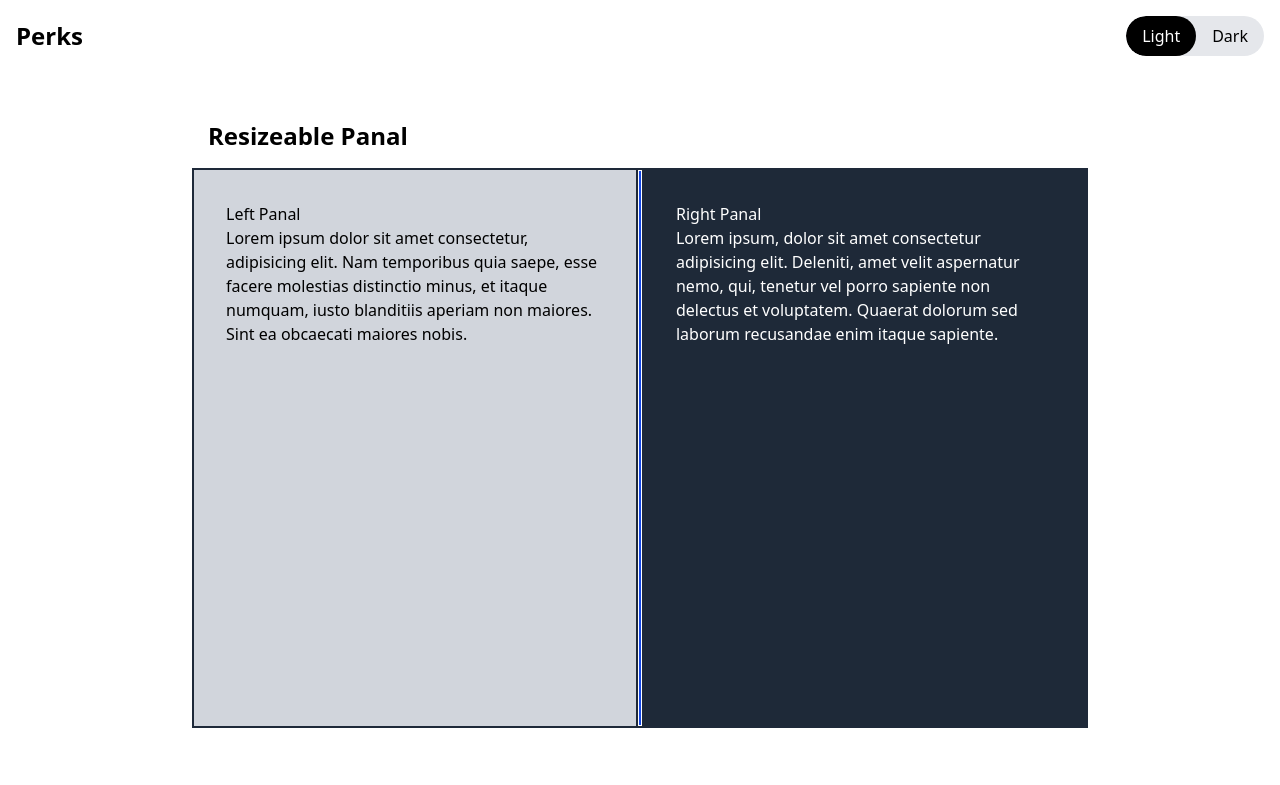
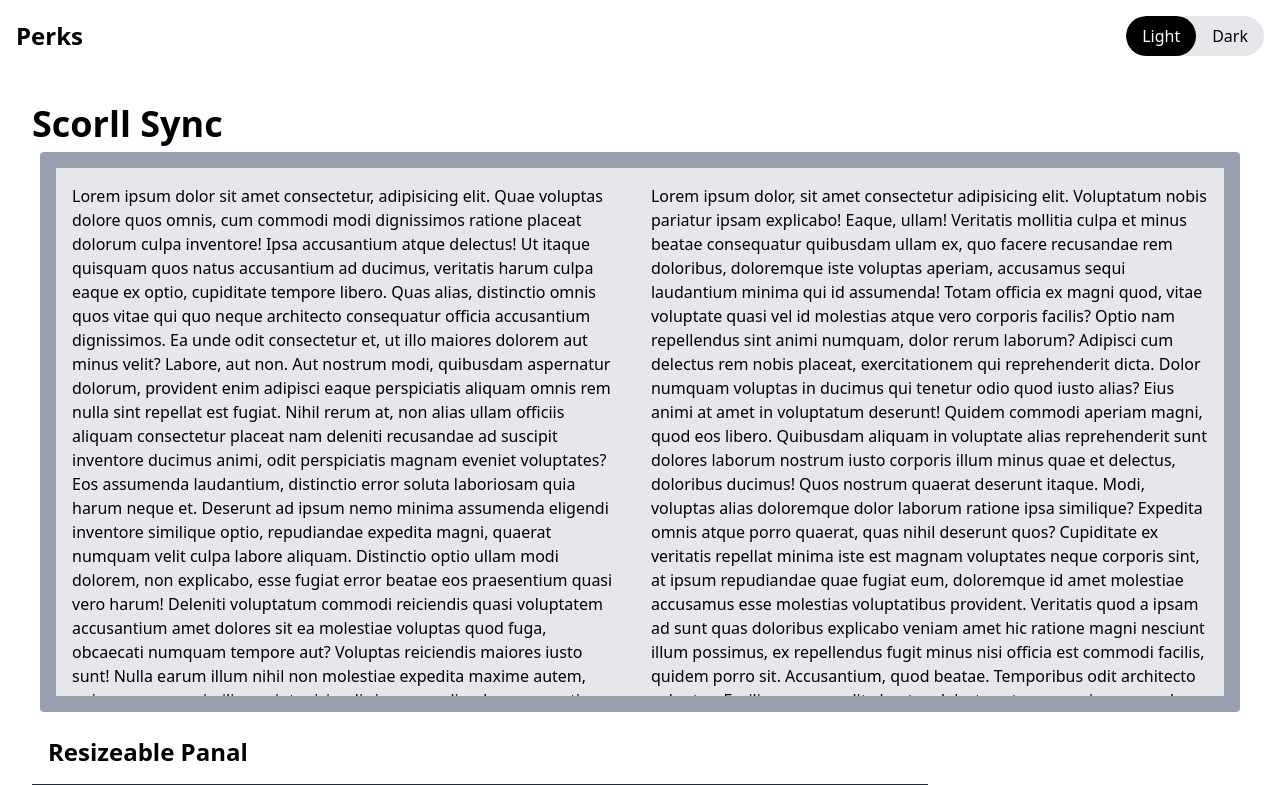
Before and after one commit to omkardalu/perks, a Next.js app: page /perks in a window 1280 px wide. Shown: the top 785 px of the page. Built offline with nearby package versions, Linux system fonts and the light colour scheme.

Commit message:
add scroll sync perk

```diff
--- a/app/perks/page.jsx
+++ b/app/perks/page.jsx
@@ -1,12 +1,14 @@
 import TabSyncHome from "@/components/ui/tabSync/home/TabSyncHome";
 import ResizeablePanal from "@/components/ui/Resizeable/ResizeablePanal";
 import Link from "next/link";
+import ScrollSync from "@/components/ui/scrollSync/ScrollSync";
 
 const Perks = () => {
   return (
     <div className=" dark:bg-black dark:text-white p-4 min-h-[92vh]">
       <section className="p-4 flex felx-col items-center justify-center min-h-full">
         <div>
+          <ScrollSync/>
           <ResizeablePanal />
           <Link href="/perks/tabsync">
             <TabSyncHome />
--- /dev/null
+++ b/components/ui/scrollSync/ScrollSync.jsx
@@ -0,0 +1,18 @@
+"use client";
+import { useState } from "react";
+import TabOne from "./TabOne.jsx";
+import TabTwo from "./TabTwo.jsx";
+const ScrollSync = () => {
+  const [currentScrollTop, setcurrentScrollTop] = useState();
+
+  return (<div>
+    <h1 className="font-black text-4xl">Scorll Sync</h1>
+    <section className="bg-gray-400 flex  p-4 h-[70vh] rounded m-2">
+      <TabOne currentScrollTop={currentScrollTop} setcurrentScrollTop={setcurrentScrollTop}/>
+      <TabTwo currentScrollTop={currentScrollTop} setcurrentScrollTop={setcurrentScrollTop}/>
+    </section>
+  </div>
+  );
+};
+
+export default ScrollSync;
--- /dev/null
+++ b/components/ui/scrollSync/TabOne.jsx
@@ -0,0 +1,79 @@
+"use client";
+
+import { useEffect, useRef } from "react";
+
+const TabOne = ({ currentScrollTop, setcurrentScrollTop }) => {
+  const containerRef = useRef();
+
+  useEffect(() => {
+    containerRef.current.scrollTop = currentScrollTop;
+  }, [currentScrollTop]);
+
+  const handleScroll = (e) => {
+    setcurrentScrollTop(e.target.scrollTop);
+  };
+
+  return (
+    <div
+      className="p-4 overflow-y-scroll bg-gray-200"
+      ref={containerRef}
+      onScroll={handleScroll}
+    >
+      Lorem ipsum dolor sit amet consectetur, adipisicing elit. Quae voluptas
+      dolore quos omnis, cum commodi modi dignissimos ratione placeat dolorum
+      culpa inventore! Ipsa accusantium atque delectus! Ut itaque quisquam quos
+      natus accusantium ad ducimus, veritatis harum culpa eaque ex optio,
+      cupiditate tempore libero. Quas alias, distinctio omnis quos vitae qui quo
+      neque architecto consequatur officia accusantium dignissimos. Ea unde odit
+      consectetur et, ut illo maiores dolorem aut minus velit? Labore, aut non.
+      Aut nostrum modi, quibusdam aspernatur dolorum, provident enim adipisci
+      eaque perspiciatis aliquam omnis rem nulla sint repellat est fugiat. Nihil
+      rerum at, non alias ullam officiis aliquam consectetur placeat nam
+      deleniti recusandae ad suscipit inventore ducimus animi, odit perspiciatis
+      magnam eveniet voluptates? Eos assumenda laudantium, distinctio error
+      soluta laboriosam quia harum neque et. Deserunt ad ipsum nemo minima
+      assumenda eligendi inventore similique optio, repudiandae expedita magni,
+      quaerat numquam velit culpa labore aliquam. Distinctio optio ullam modi
+      dolorem, non explicabo, esse fugiat error beatae eos praesentium quasi
+      vero harum! Deleniti voluptatum commodi reiciendis quasi voluptatem
+      accusantium amet dolores sit ea molestiae voluptas quod fuga, obcaecati
+      numquam tempore aut? Voluptas reiciendis maiores iusto sunt! Nulla earum
+      illum nihil non molestiae expedita maxime autem, quis accusamus similique
+      sint reiciendis ipsa repudiandae accusantium facilis quasi totam
+      praesentium culpa esse at cum mollitia? Maxime unde error harum officiis
+      aliquid, iusto quisquam omnis? Neque pariatur aspernatur doloremque
+      impedit sunt! Beatae dicta cum ab quo alias quaerat, illo corporis
+      provident error molestiae? Vero minus ipsa eligendi, optio a tenetur
+      veritatis incidunt deleniti natus architecto esse quod, mollitia
+      temporibus dolore perspiciatis, minima eius ea! Numquam eos aspernatur
+      nemo, quam tempora eligendi non cupiditate, optio placeat rem ad deleniti.
+      Illum asperiores maiores odit molestiae eligendi! Sit ipsam, animi quo
+      aspernatur modi excepturi voluptates. Alias commodi at distinctio error
+      aut nulla quidem ullam, numquam id ipsam impedit ipsum fugit, voluptas
+      porro odio magni voluptatum, animi rem vero sunt? Repellat maxime facere
+      quia eligendi porro consequatur deserunt eos assumenda sed. Impedit
+      dolorum mollitia nihil voluptatem doloremque suscipit accusamus debitis
+      recusandae atque dignissimos! Alias possimus dignissimos sit at
+      exercitationem beatae, nihil esse illum voluptatum officiis ab nobis quis
+      inventore maiores? Minus nesciunt velit mollitia quibusdam eveniet numquam
+      beatae adipisci explicabo voluptatibus, deserunt odit quo aliquid totam
+      officia? Deserunt, soluta illum? Ducimus, hic odit? Corporis amet sequi
+      error fugiat commodi? Magnam eum amet similique quia velit voluptate dolor
+      sequi expedita consequuntur facilis officiis optio officia, cumque
+      repellendus minus beatae quibusdam deserunt cupiditate. Hic possimus
+      voluptas facilis a optio alias numquam voluptatum accusamus esse sunt.
+      Autem dignissimos eos exercitationem nulla facilis delectus perferendis
+      minus voluptatem libero harum officiis est non laborum quae, nam
+      distinctio velit repellendus obcaecati aliquam, aliquid consequatur. Iure
+      quae dignissimos fugiat esse impedit debitis voluptatem eius ea adipisci
+      tempore, veniam reprehenderit. Atque enim, obcaecati fugiat, totam quia
+      nam, nobis provident libero voluptate molestias eaque dolorem adipisci
+      voluptatum distinctio iste culpa? Temporibus corporis magni natus maiores
+      quae nostrum fugiat in praesentium laborum aspernatur eligendi culpa quod
+      sit quas ipsam dolorem hic tenetur officiis corrupti vitae, error tempore
+      libero? Libero, eius!
+    </div>
+  );
+};
+
+export default TabOne;
--- /dev/null
+++ b/components/ui/scrollSync/TabTwo.jsx
@@ -0,0 +1,80 @@
+"use client";
+
+import { useEffect, useRef } from "react";
+
+const TabTwo = ({ currentScrollTop, setcurrentScrollTop }) => {
+  const containerRef = useRef();
+
+  useEffect(() => {
+    containerRef.current.scrollTop = currentScrollTop;
+  }, [currentScrollTop]);
+
+  const handleScroll = (e) => {
+    setcurrentScrollTop(e.target.scrollTop);
+  };
+
+  return (
+    <div
+      className="p-4 overflow-y-scroll bg-gray-200"
+      ref={containerRef}
+      onScroll={handleScroll}
+    >
+      Lorem ipsum dolor, sit amet consectetur adipisicing elit. Voluptatum nobis
+      pariatur ipsam explicabo! Eaque, ullam! Veritatis mollitia culpa et minus
+      beatae consequatur quibusdam ullam ex, quo facere recusandae rem
+      doloribus, doloremque iste voluptas aperiam, accusamus sequi laudantium
+      minima qui id assumenda! Totam officia ex magni quod, vitae voluptate
+      quasi vel id molestias atque vero corporis facilis? Optio nam repellendus
+      sint animi numquam, dolor rerum laborum? Adipisci cum delectus rem nobis
+      placeat, exercitationem qui reprehenderit dicta. Dolor numquam voluptas in
+      ducimus qui tenetur odio quod iusto alias? Eius animi at amet in
+      voluptatum deserunt! Quidem commodi aperiam magni, quod eos libero.
+      Quibusdam aliquam in voluptate alias reprehenderit sunt dolores laborum
+      nostrum iusto corporis illum minus quae et delectus, doloribus ducimus!
+      Quos nostrum quaerat deserunt itaque. Modi, voluptas alias doloremque
+      dolor laborum ratione ipsa similique? Expedita omnis atque porro quaerat,
+      quas nihil deserunt quos? Cupiditate ex veritatis repellat minima iste est
+      magnam voluptates neque corporis sint, at ipsum repudiandae quae fugiat
+      eum, doloremque id amet molestiae accusamus esse molestias voluptatibus
+      provident. Veritatis quod a ipsam ad sunt quas doloribus explicabo veniam
+      amet hic ratione magni nesciunt illum possimus, ex repellendus fugit minus
+      nisi officia est commodi facilis, quidem porro sit. Accusantium, quod
+      beatae. Temporibus odit architecto voluptas. Facilis nam expedita beatae
+      delectus atque, omnis recusandae consequuntur, tempora odio aut quae rem
+      fugit. Dolores, esse. Ullam autem voluptatum minima consequatur accusamus
+      vero sint omnis ipsa temporibus in. Accusamus modi nostrum, quasi
+      dignissimos ex commodi corporis saepe voluptatum soluta dicta nobis
+      recusandae, necessitatibus facilis cum? Doloribus, beatae blanditiis
+      deleniti at inventore id voluptates maiores tempore obcaecati sequi
+      doloremque ut molestiae culpa animi, officiis debitis cupiditate autem
+      magnam et reiciendis esse? Ratione sapiente, libero voluptatibus est
+      similique ducimus alias laudantium labore excepturi maiores cumque ullam!
+      Provident optio pariatur aperiam aut. Iure distinctio quod sit omnis
+      minima cupiditate architecto nisi mollitia magni. Eum accusantium fugiat
+      inventore perferendis, voluptas esse dolores exercitationem molestiae
+      dignissimos distinctio beatae maxime natus officiis, dolore repellendus?
+      Consectetur, quo, tempore nobis modi exercitationem maiores facere
+      recusandae voluptatem earum velit vel, blanditiis voluptas eaque vitae
+      placeat tempora expedita nemo laboriosam qui! Asperiores adipisci itaque
+      rem est nulla quibusdam! Laudantium nisi laborum nulla, sit ex
+      exercitationem! Minus sequi dolores ut ipsam quam iure harum temporibus
+      distinctio possimus doloribus aspernatur itaque optio, quas molestias
+      laboriosam omnis voluptatibus dolorem, hic, quis dignissimos quos tempore
+      nemo. Commodi similique quasi animi sapiente voluptatum voluptatem
+      aspernatur, minus omnis iste modi in sequi, nemo doloremque vitae nobis
+      error! Aliquam dolores ab laudantium, quo, exercitationem ex id eos, sint
+      doloribus odio provident dignissimos? Recusandae voluptatibus
+      reprehenderit, itaque hic, unde quidem sapiente qui eligendi, dolores
+      ipsum ipsa porro. Atque doloribus cum ab neque temporibus quaerat,
+      nesciunt consequuntur consectetur vitae tempore, nulla id maxime animi
+      necessitatibus natus. Cupiditate, labore consequatur? Esse doloremque
+      obcaecati eveniet, natus corrupti beatae. Tenetur voluptatum perferendis
+      ipsam iste eius voluptate magni esse non optio delectus iusto tempora
+      ratione repudiandae qui ullam nam similique et, consequuntur ut nisi
+      soluta! Facilis minus ipsam aspernatur earum laboriosam animi illum quas
+      cum quisquam dolores.
+    </div>
+  );
+};
+
+export default TabTwo;
```
